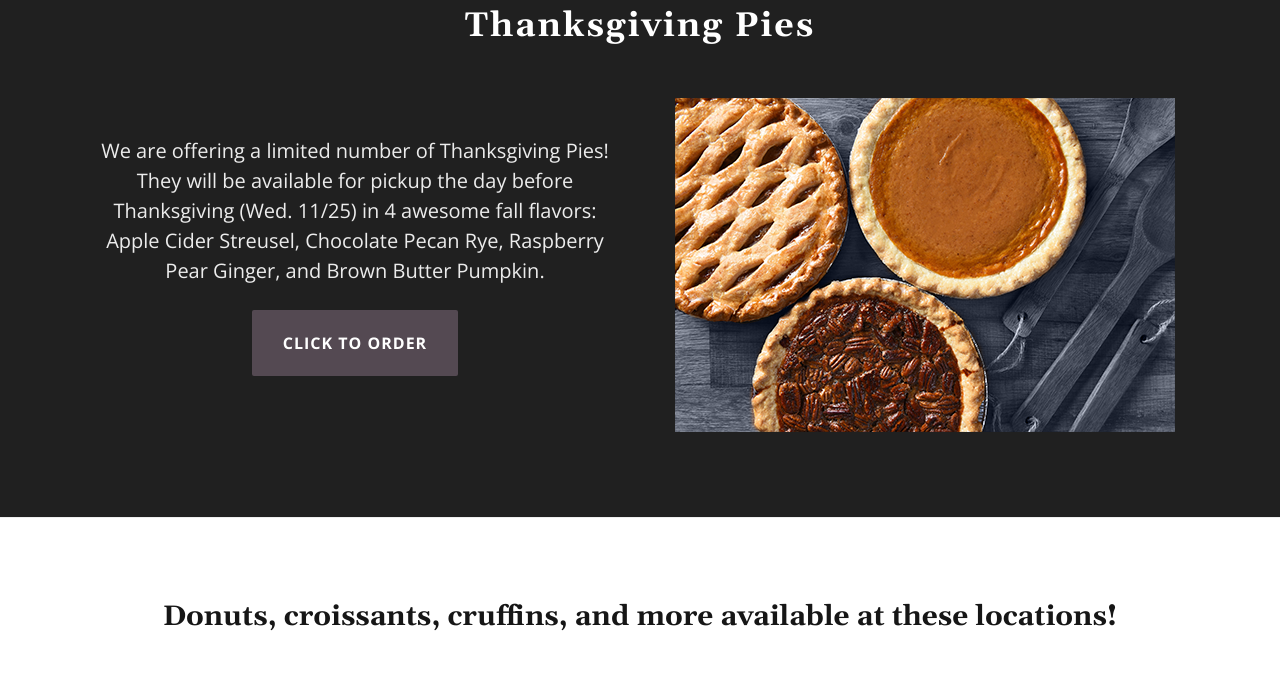
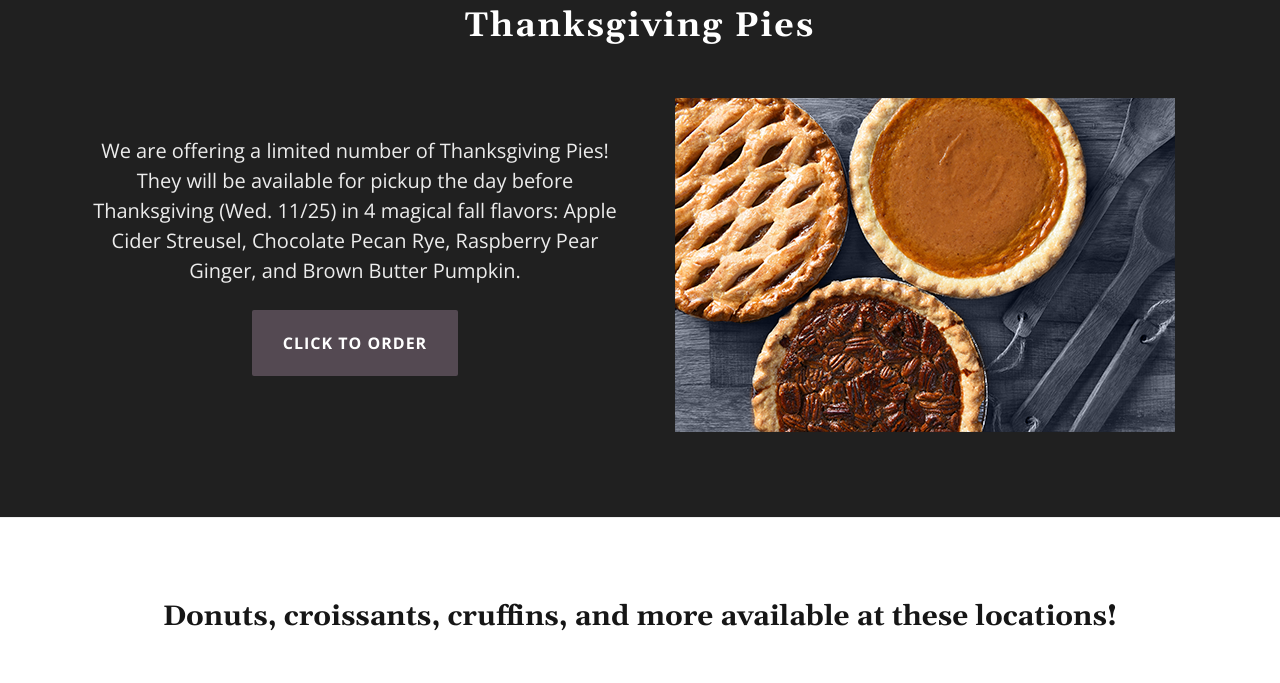
Before and after one commit to kadams34/the-witching-flour-bakery, a plain HTML site: page index.html in a window 1280 px wide. Shown: the part 4712-5395 px from the top of the page. Drawn offline with nearby package versions, Linux system fonts and the light colour scheme.

Commit message:
updated pie phrasing

```diff
--- a/index.html
+++ b/index.html
@@ -284,7 +284,7 @@
                         </div>
                         <div class="row">
                             <div class="col-md-6 text-center my-auto">
-                                <div class="cta-info" style="text-transform: none">We are offering a limited number of Thanksgiving Pies! They will be available for pickup the day before Thanksgiving (Wed. 11/25) in 4 awesome fall flavors: Apple Cider Streusel, Chocolate Pecan Rye, Raspberry Pear Ginger, and Brown Butter Pumpkin.</div>
+                                <div class="cta-info" style="text-transform: none">We are offering a limited number of Thanksgiving Pies! They will be available for pickup the day before Thanksgiving (Wed. 11/25) in 4 magical fall flavors: Apple Cider Streusel, Chocolate Pecan Rye, Raspberry Pear Ginger, and Brown Butter Pumpkin.</div>
                                 <a class="btn btn-purple md mt-4" href="https://thewitchingflourbakery.square.site/" target="_blank">Click to order</a>
                             </div>
                             <div class="col-md-6 mt-4">
```
